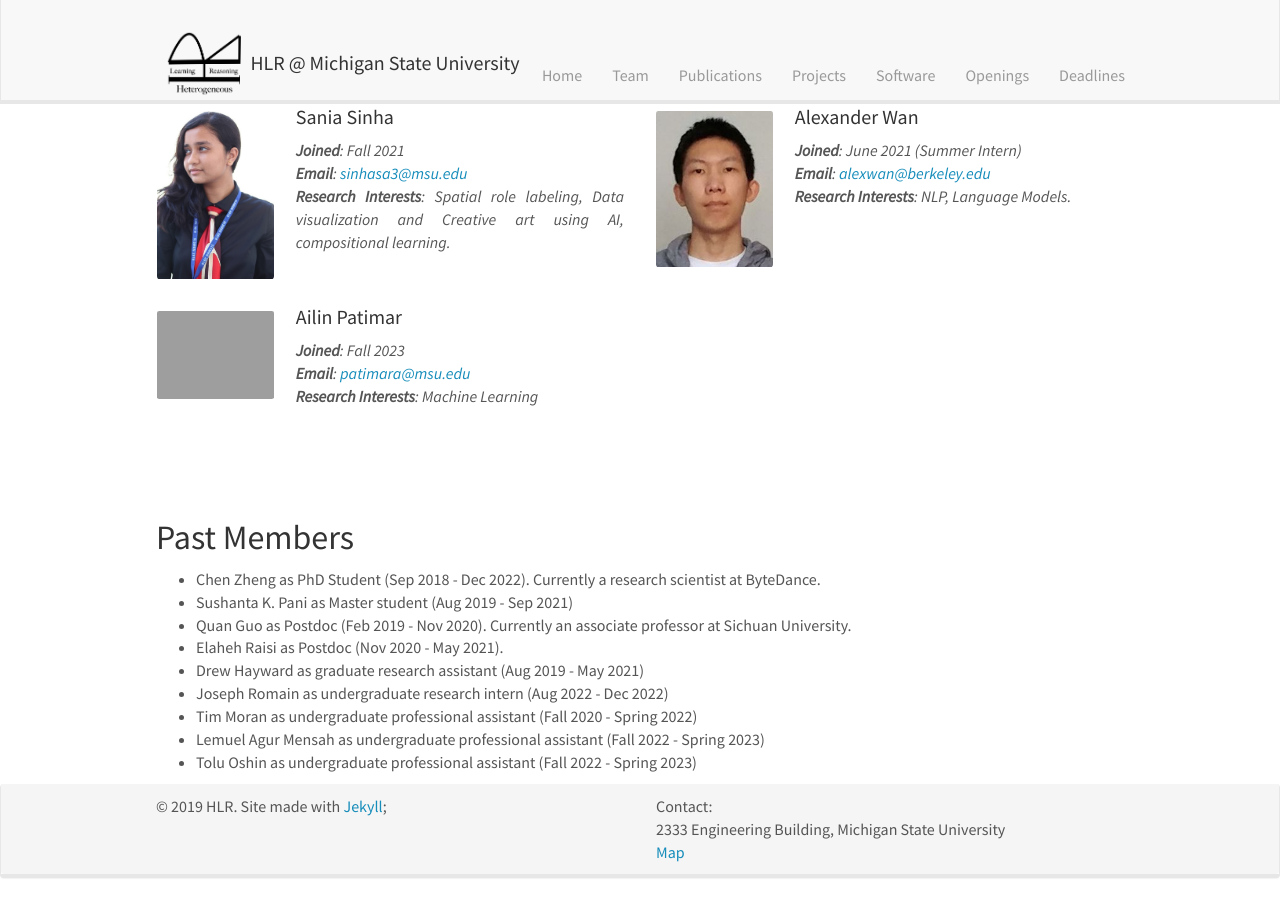
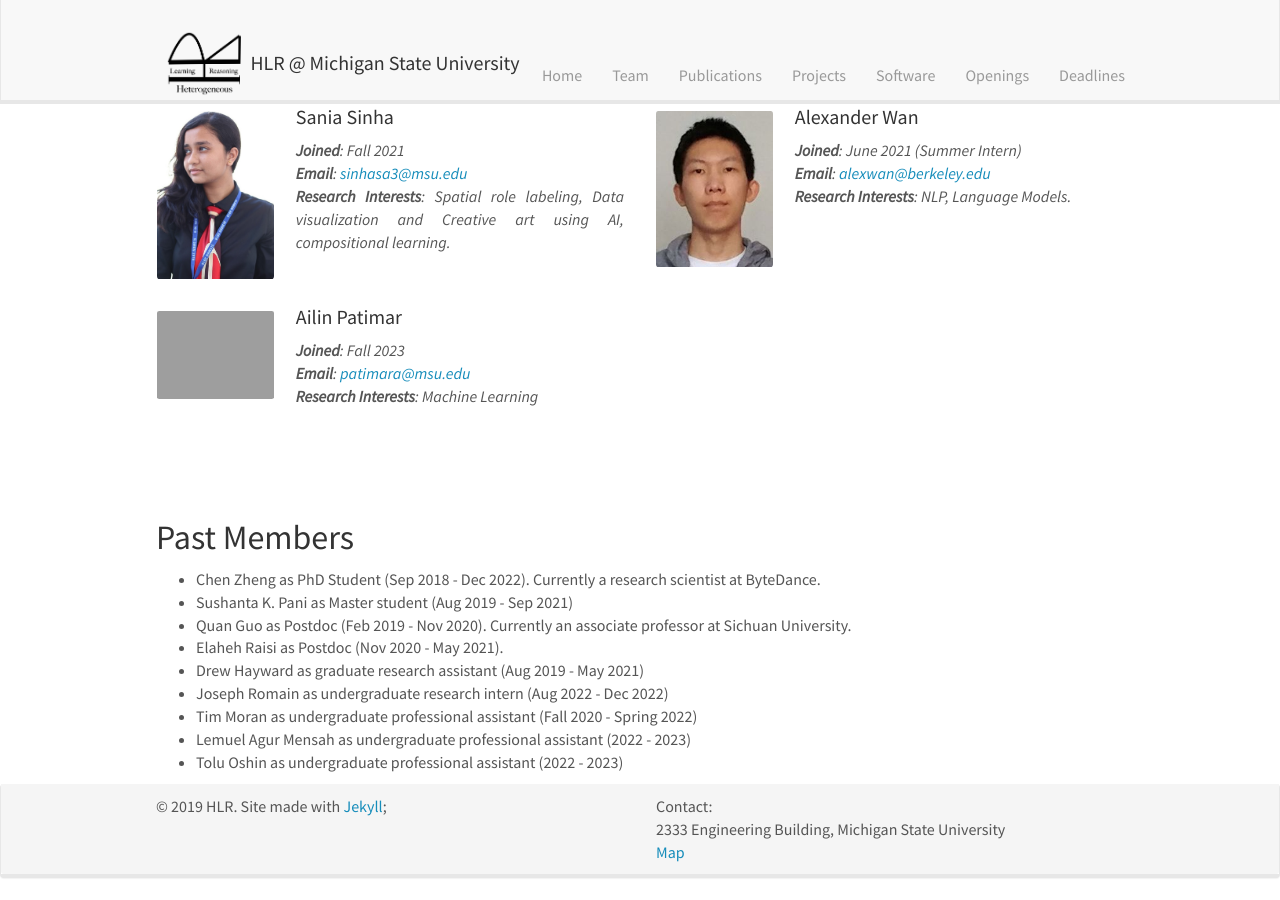
Before and after one commit to HLR/HLR.github.io, a Jekyll site: the page built from _pages/team.md, in a window 1280 px wide and 900 px high, scrolled down 2944 px. Built offline with Jekyll 4.4.1, drawn with Linux system fonts in a browser that asks for light colours; nearby versions of some CDN libraries.

Commit message:
update year

```diff
--- a/_pages/team.md
+++ b/_pages/team.md
@@ -93,5 +93,5 @@ Go to <a href="{{ site.url }}{{ site.baseurl }}/pictures/"> <b>Gallery</b> </a>
 - Drew Hayward as graduate research assistant (Aug 2019 - May 2021)
 - Joseph Romain as undergraduate research intern (Aug 2022 - Dec 2022)
 - Tim Moran as undergraduate professional assistant (Fall 2020 - Spring 2022)
-- Lemuel Agur Mensah as undergraduate professional assistant (Fall 2022 - Spring 2023)
-- Tolu Oshin as undergraduate professional assistant (Fall 2022 - Spring 2023)
+- Lemuel Agur Mensah as undergraduate professional assistant (2022 - 2023)
+- Tolu Oshin as undergraduate professional assistant (2022 - 2023)
```
Also changed, not shown: 1 other file.
